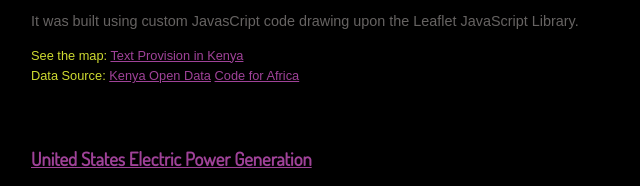
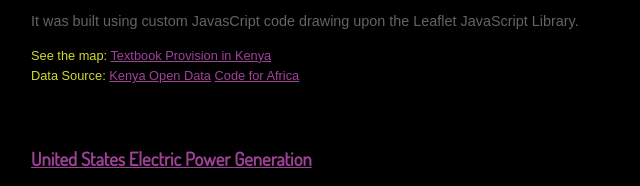
Before and after one commit to mahorn/mahorn.github.io, a plain HTML site: page index.html in a window 1280 px wide. Shown: the part 293-479 px from the top of the page, 522-1162 px from the left. Drawn offline with nearby package versions, Linux system fonts and the light colour scheme; a web font is replaced by a local one.

```diff
--- a/index.html
+++ b/index.html
@@ -98,7 +98,7 @@
         <p>This data was obtained from the Kenyan Open Data Portal and Open Africa by Code for Africa.</p>
         <p>It was built using custom JavasCript code drawing upon the Leaflet JavaScript Library.</p>
         <ul>
-            <li>See the map: <a target = '_blank' href="http://mahorn.github.io/textbooks-Kenya//">Text Provision in Kenya</a></li>
+            <li>See the map: <a target = '_blank' href="http://mahorn.github.io/textbooks-Kenya//">Textbook Provision in Kenya</a></li>
             <li>Data Source: <a target = '_blank' href="https://opendata.go.ke">Kenya Open Data</a>
                              <a target = '_blank' href="https://codeforafrica.org">Code for Africa</a></li>
         </ul>
```
